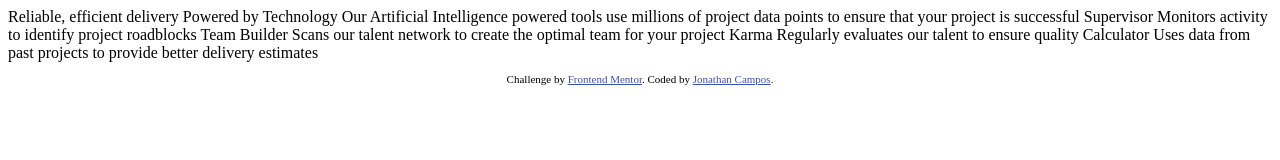
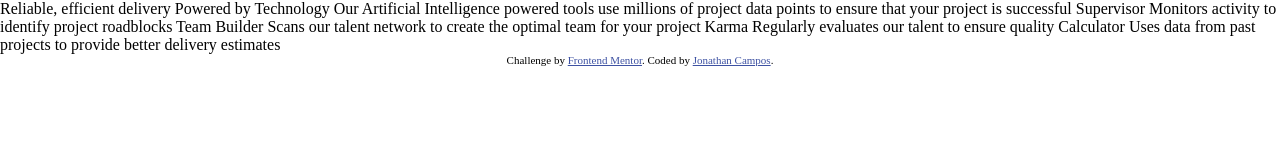
Before and after one commit to CamposAbreu/four-card-feature-section-master, a plain HTML site: page index.html in a window 1280 px wide. Drawn offline with Linux system fonts and the light colour scheme.

Commit message:
comienzo del reto frontendmentor four-card-feature-section

```diff
--- a/style.css
+++ b/style.css
@@ -1,4 +1,21 @@
 
+
+*{
+  margin: 0;
+  padding: 0;
+  box-sizing: border-box;
+}
+
+
+:root{
+--Red: hsl(0, 78%, 62%);
+--Cyan: hsl(180, 62%, 55%);
+--Orange: hsl(34, 97%, 64%);
+--Blue: hsl(212, 86%, 64%);
+--Very-Dark Blue: hsl(234, 12%, 34%);
+--Grayish-Blue: hsl(229, 6%, 66%);
+--Very Light Gray: hsl(0, 0%, 98%);
+}
 
 
 
```
